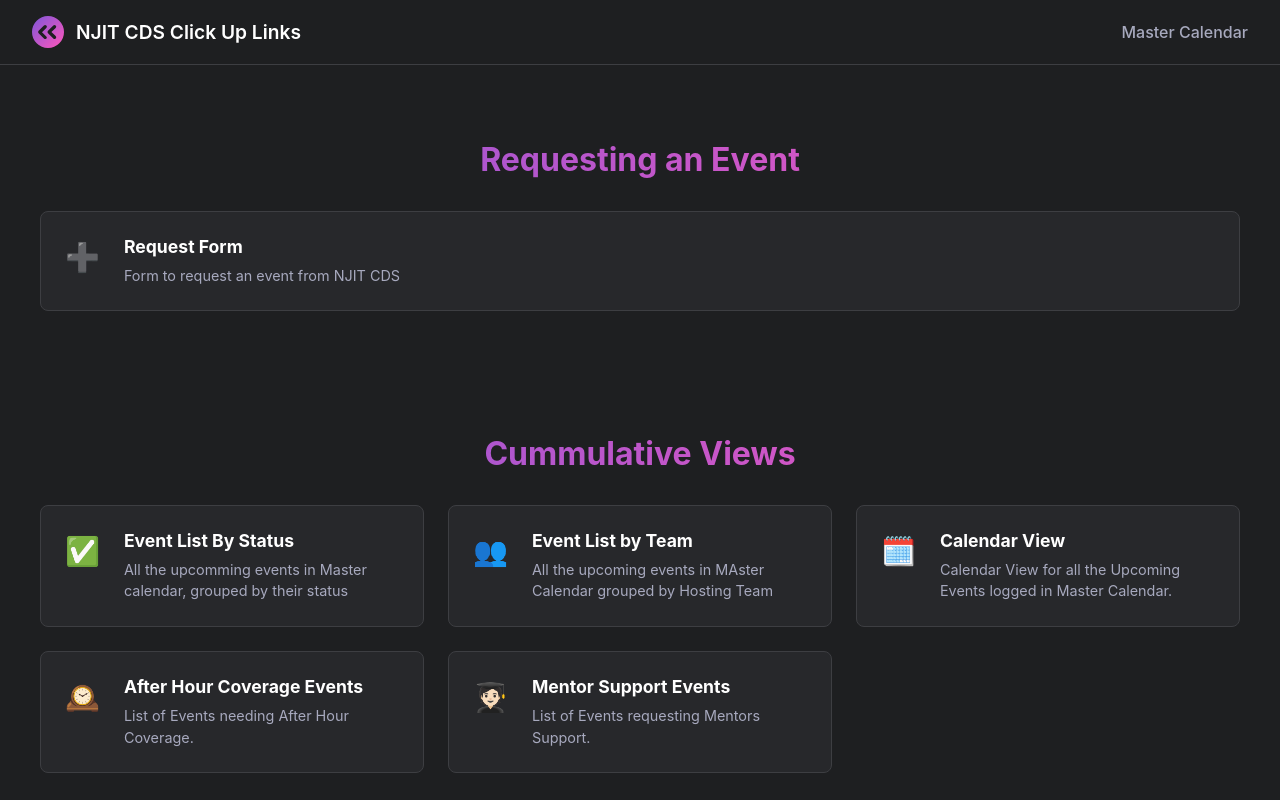
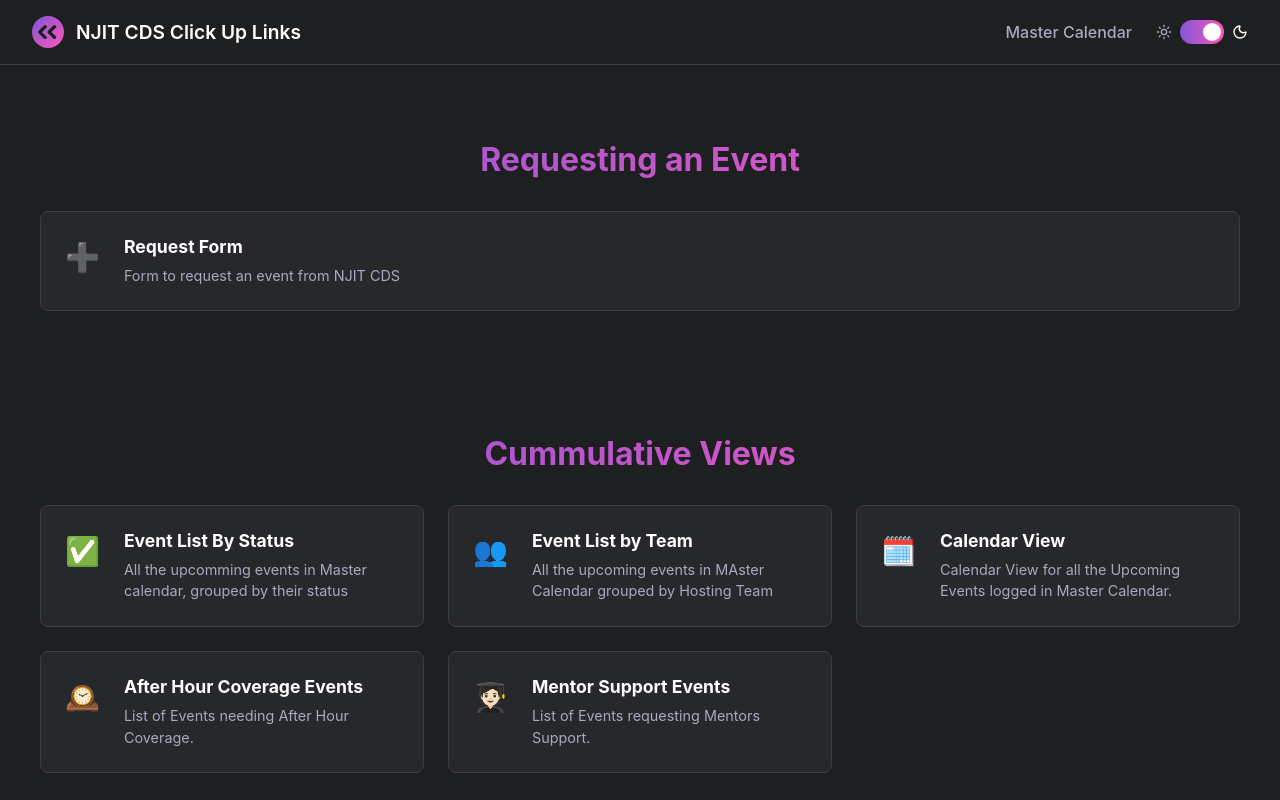
Before and after one commit to njitcds/clickup-links, a React (Create React App) app: page / in a window 1280 px wide. Shown: the top 800 px of the page. Built offline with nearby package versions, Linux system fonts and the light colour scheme.

Commit message:
commint local changes before pull

```diff
--- a/package.json
+++ b/package.json
@@ -3,12 +3,12 @@
   "version": "0.1.0",
   "private": true,
   "homepage": "https://njitcds.github.io/clickup-links",
-
   "dependencies": {
     "@testing-library/dom": "^10.4.1",
     "@testing-library/jest-dom": "^6.6.4",
     "@testing-library/react": "^16.3.0",
     "@testing-library/user-event": "^13.5.0",
+    "lucide-react": "^0.539.0",
     "react": "^19.1.1",
     "react-dom": "^19.1.1",
     "react-scripts": "5.0.1",
--- a/src/App.css
+++ b/src/App.css
@@ -1,4 +1,4 @@
-/* Define color variables for a ClickUp-like theme */
+/* Default Dark Mode variables */
 :root {
   --background-primary: #1e1f21;
   --background-secondary: #27282b;
@@ -8,6 +8,16 @@
   --border-color: #3d3e42;
 }
 
+/* Add this new class for Light Mode */
+.light-mode {
+  --background-primary: #ffffff;
+  --background-secondary: #f8f9fc;
+  --text-primary: #242d49;
+  --text-secondary: #5e6c84;
+  --border-color: #dee2ed;
+}
+
+/* Keep the rest of your body styles */
 body {
   margin: 0;
   font-family: -apple-system, BlinkMacSystemFont, 'Segoe UI', 'Roboto', 'Oxygen',
@@ -17,6 +27,7 @@
   -moz-osx-font-smoothing: grayscale;
   background-color: var(--background-primary);
   color: var(--text-primary);
+  transition: background-color 0.3s ease, color 0.3s ease; /* Smooth transition */
 }
 
 .app-container {
--- a/src/App.js
+++ b/src/App.js
@@ -1,4 +1,4 @@
-import React from 'react';
+import React, { useState, useEffect } from 'react'; // Import useState and useEffect
 import './App.css';
 import Header from './components/Header/Header';
 import Section from './components/Section/Section';
@@ -101,9 +101,28 @@
 ];
 
 function App() {
+  // State to hold the current theme. It checks localStorage first,
+  // then defaults to 'dark-mode'.
+  const [theme, setTheme] = useState(localStorage.getItem('theme') || 'dark-mode');
+
+  // Function to toggle the theme
+  const toggleTheme = () => {
+    const newTheme = theme === 'dark-mode' ? 'light-mode' : 'dark-mode';
+    setTheme(newTheme);
+  };
+
+  // useEffect hook to update the body class and localStorage when the theme changes
+  useEffect(() => {
+    document.body.className = theme; // Apply theme class to the body
+    localStorage.setItem('theme', theme); // Save theme to localStorage
+  }, [theme]);
+
   return (
+    // We remove the fragment <> and use a div to ensure the theme class can be applied if needed,
+    // though applying to document.body is more robust.
     <>
-      <Header />
+      {/* Pass the theme and toggle function to the Header */}
+      <Header theme={theme} toggleTheme={toggleTheme} />
       <main className="app-container">
         {sectionsData.map((section, index) => (
           <Section key={index} title={section.title} cards={section.cards} />
--- a/src/components/Header/Header.js
+++ b/src/components/Header/Header.js
@@ -1,16 +1,20 @@
 import React from 'react';
 import styles from './Header.module.css';
+import ThemeSwitcher from '../ThemeSwitcher/ThemeSwitcher'; // Import the new component
 
-const Header = () => {
+// The Header now needs to receive props to handle the theme
+const Header = ({ theme, toggleTheme }) => {
   return (
     <header className={styles.header}>
       <div className={styles.logo}>
+        {/* SVG Logo */}
         <svg height="32" viewBox="0 0 32 32" width="32" xmlns="http://www.w3.org/2000/svg"><path d="M16 0A16 16 0 1 0 32 16 16 16 0 0 0 16 0zm7.69 22.5a1.69 1.69 0 0 1-2.39 0l-5.3-5.3a1.71 1.71 0 0 1 0-2.39l5.3-5.3a1.69 1.69 0 0 1 2.39 2.39L19.4 16l4.29 4.11a1.69 1.69 0 0 1 0 2.39zm-9.38 0a1.69 1.69 0 0 1-2.39 0L6.62 17.2a1.71 1.71 0 0 1 0-2.39l5.3-5.3A1.69 1.69 0 0 1 14.31 12L10 16.29l4.31 4.11a1.69 1.69 0 0 1 0 2.39z" fill="url(#a)"></path><defs><linearGradient id="a" x1="0" x2="32" y1="0" y2="32" gradientUnits="userSpaceOnUse"><stop stop-color="#7f56d9" offset="0"></stop><stop stop-color="#ff56bb" offset="1"></stop></linearGradient></defs></svg>
         <span>NJIT CDS Click Up Links</span>
       </div>
       <nav className={styles.navLinks}>
         <a href="#master-calendar">Master Calendar</a>
-        {/* <button className={styles.ctaButton}>Get Started</button> */}
+        {/* Add the ThemeSwitcher component here */}
+        <ThemeSwitcher theme={theme} toggleTheme={toggleTheme} />
       </nav>
     </header>
   );
--- /dev/null
+++ b/src/components/ThemeSwitcher/ThemeSwitcher.js
@@ -0,0 +1,24 @@
+import React from 'react';
+import styles from './ThemeSwitcher.module.css';
+import { Sun, Moon } from 'lucide-react'; // A popular icon library
+
+const ThemeSwitcher = ({ theme, toggleTheme }) => {
+  // Before we can use icons, we need to install the library
+  // In your terminal, run: npm install lucide-react
+  return (
+    <div className={styles.switcherContainer}>
+      <Sun size={16} color={theme === 'light-mode' ? '#242d49' : '#a7a9be'}/>
+      <label className={styles.switch}>
+        <input
+          type="checkbox"
+          onChange={toggleTheme}
+          checked={theme === 'dark-mode'}
+        />
+        <span className={styles.slider}></span>
+      </label>
+      <Moon size={16} color={theme === 'dark-mode' ? 'white' : '#a7a9be'}/>
+    </div>
+  );
+};
+
+export default ThemeSwitcher;
--- /dev/null
+++ b/src/components/ThemeSwitcher/ThemeSwitcher.module.css
@@ -0,0 +1,50 @@
+.switcherContainer {
+  display: flex;
+  align-items: center;
+  gap: 0.5rem;
+}
+
+.switch {
+  position: relative;
+  display: inline-block;
+  width: 44px;
+  height: 24px;
+}
+
+.switch input {
+  opacity: 0;
+  width: 0;
+  height: 0;
+}
+
+.slider {
+  position: absolute;
+  cursor: pointer;
+  top: 0;
+  left: 0;
+  right: 0;
+  bottom: 0;
+  background-color: #4c4d57;
+  transition: .4s;
+  border-radius: 34px;
+}
+
+.slider:before {
+  position: absolute;
+  content: "";
+  height: 18px;
+  width: 18px;
+  left: 3px;
+  bottom: 3px;
+  background-color: white;
+  transition: .4s;
+  border-radius: 50%;
+}
+
+input:checked + .slider {
+  background: var(--accent-gradient);
+}
+
+input:checked + .slider:before {
+  transform: translateX(20px);
+}
```
Also changed, not shown: 2 other files (tests, documents, lock files or other folders).
